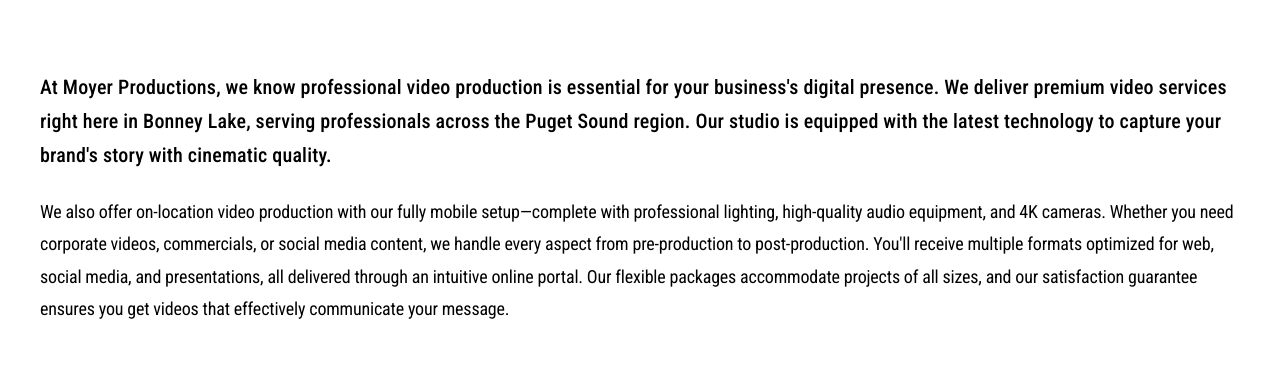
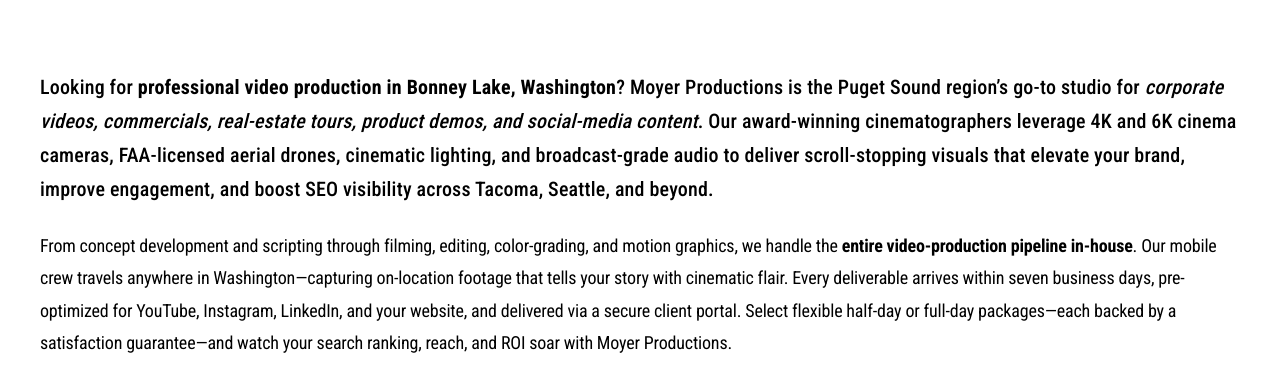
Before and after one commit to sanjuconnectrader/moyer_production, a React (Create React App) app: page /video in a window 1280 px wide. Shown: the part 586-952 px from the top of the page. Built offline with nearby package versions, Linux system fonts and the light colour scheme.

Commit message:
Update Videodetails.jsx

```diff
--- a/src/components/Video/Videodetails.jsx
+++ b/src/components/Video/Videodetails.jsx
@@ -6,10 +6,19 @@
     <div className="Videodetails__container">
       <div className="Videodetails__content">
         <p className="Videodetails__paragraph">
-          At Moyer Productions, we know professional video production is essential for your business's digital presence. We deliver premium video services right here in Bonney Lake, serving professionals across the Puget Sound region. Our studio is equipped with the latest technology to capture your brand's story with cinematic quality.
+          Looking for <strong>professional video production in Bonney Lake, Washington</strong>? Moyer Productions is the Puget
+          Sound region’s go-to studio for <em>corporate videos, commercials, real-estate tours, product demos, and social-media
+          content</em>. Our award-winning cinematographers leverage 4K and 6K cinema cameras, FAA-licensed aerial drones,
+          cinematic lighting, and broadcast-grade audio to deliver scroll-stopping visuals that elevate your brand, improve
+          engagement, and boost SEO visibility across Tacoma, Seattle, and beyond.
         </p>
         <p className="Videodetails__paragraph">
-          We also offer on-location video production with our fully mobile setup—complete with professional lighting, high-quality audio equipment, and 4K cameras. Whether you need corporate videos, commercials, or social media content, we handle every aspect from pre-production to post-production. You'll receive multiple formats optimized for web, social media, and presentations, all delivered through an intuitive online portal. Our flexible packages accommodate projects of all sizes, and our satisfaction guarantee ensures you get videos that effectively communicate your message.
+          From concept development and scripting through filming, editing, color-grading, and motion graphics, we handle the
+          <strong> entire video-production pipeline in-house</strong>. Our mobile crew travels anywhere in Washington—capturing
+          on-location footage that tells your story with cinematic flair. Every deliverable arrives within seven business days,
+          pre-optimized for YouTube, Instagram, LinkedIn, and your website, and delivered via a secure client portal. Select
+          flexible half-day or full-day packages—each backed by a satisfaction guarantee—and watch your search ranking, reach,
+          and ROI soar with Moyer Productions.
         </p>
       </div>
     </div>
```
